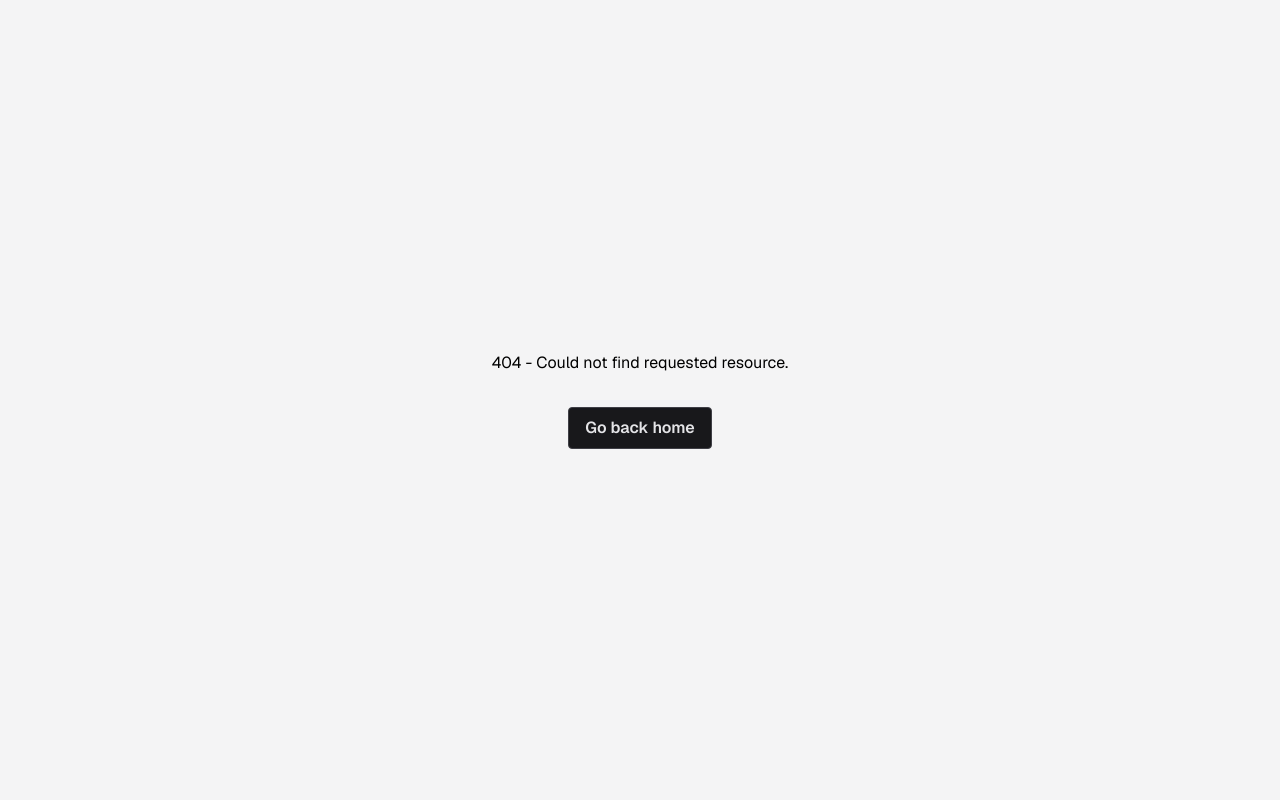
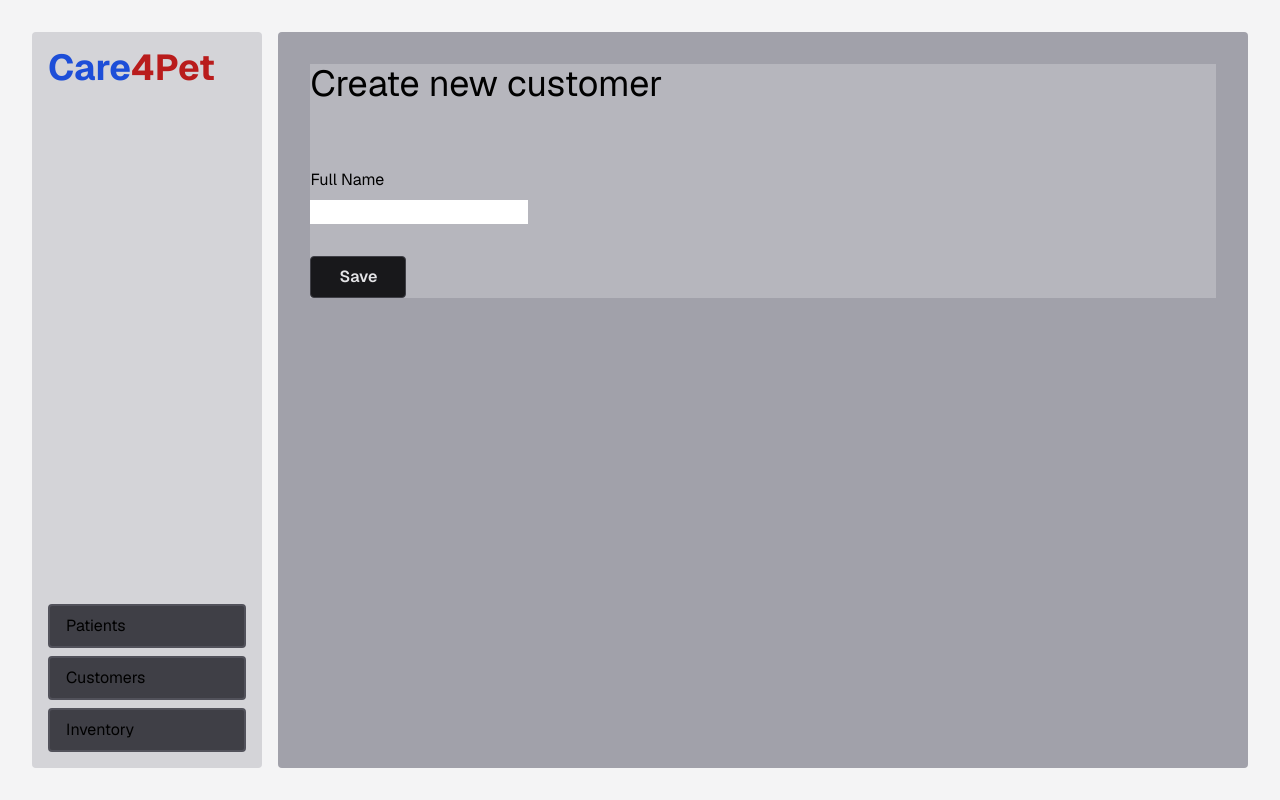
Before and after one commit to grzegorzxpatyk/care4pet-vet-old, a Next.js app: page /dashboard/customers/create in a window 1280 px wide. Before the commit this address had no page. Built offline with nearby package versions, Linux system fonts and the light colour scheme.

Commit message:
add /create route to /customers

```diff
--- /dev/null
+++ b/app/dashboard/customers/create/page.tsx
@@ -0,0 +1,9 @@
+import CreateCustomerForm from 'components/dashboard/CreateCustomerForm/CreateCustomerForm';
+
+export default function Page() {
+  return (
+    <div>
+      <CreateCustomerForm />
+    </div>
+  );
+}
--- a/app/dashboard/customers/page.tsx
+++ b/app/dashboard/customers/page.tsx
@@ -1,9 +1,14 @@
+import Link from 'next/link';
+import Button from 'components/Button/Button';
 import CustomersList from 'components/dashboard/CustomersList/CustomersList';
 
 export default function Page() {
   return (
-    <>
+    <div className='flex flex-col items-start justify-between'>
       <CustomersList />
-    </>
+      <Link href='/dashboard/customers/create' passHref>
+        <Button type='button'>Create new customer</Button>
+      </Link>
+    </div>
   );
 }
--- /dev/null
+++ b/components/dashboard/CreateCustomerForm/CreateCustomerForm.tsx
@@ -0,0 +1,14 @@
+import Button from 'components/Button/Button';
+
+export default function CreateCustomerForm() {
+  return (
+    <form className='flex flex-col items-start justify-between gap-8 bg-zinc-200/30 dark:bg-zinc-800/50'>
+      <h1 className='mb-8 text-4xl'>Create new customer</h1>
+      <label htmlFor='name' className='flex flex-col items-start justify-between gap-2'>
+        Full Name
+        <input type='text' name='name' id='name' />
+      </label>
+      <Button type='submit'>Save</Button>
+    </form>
+  );
+}
```
